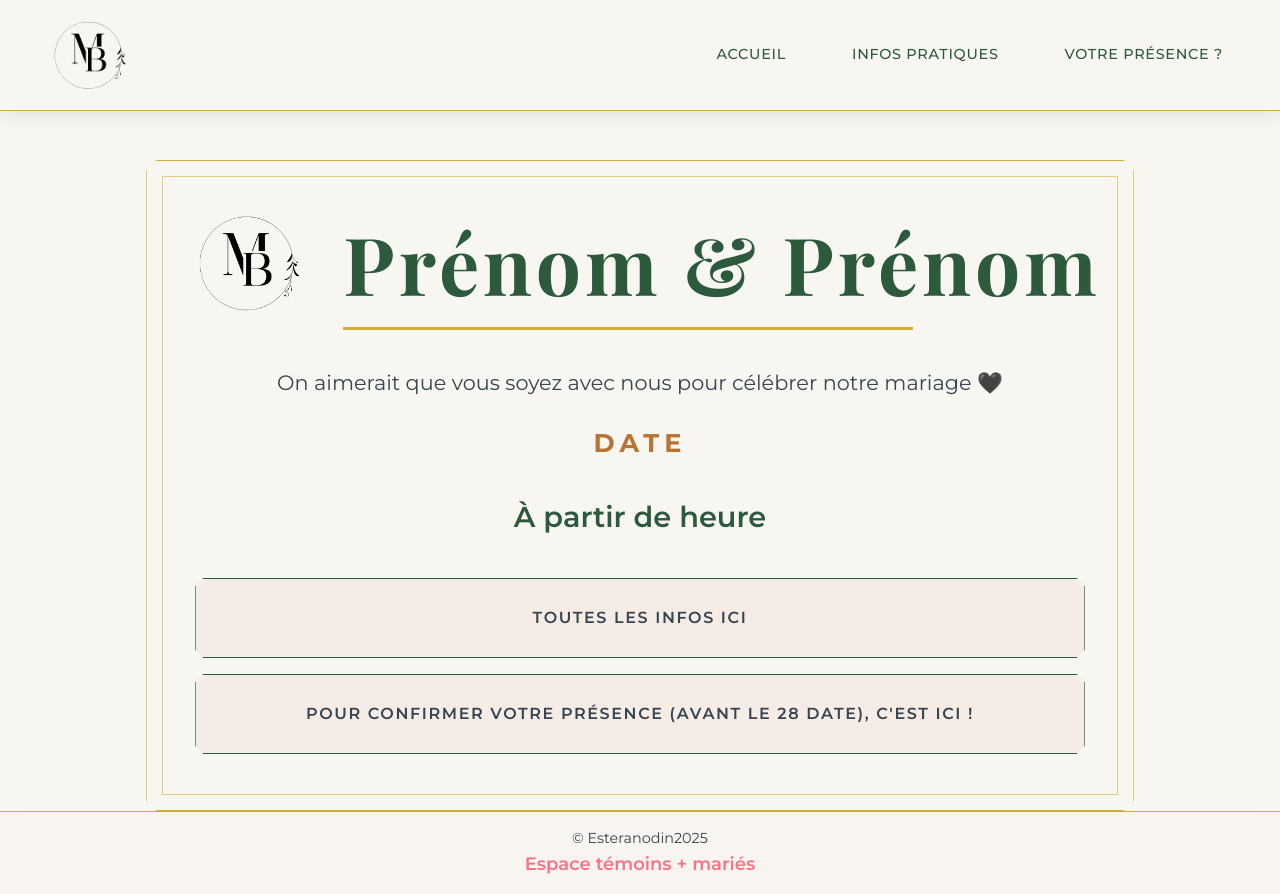
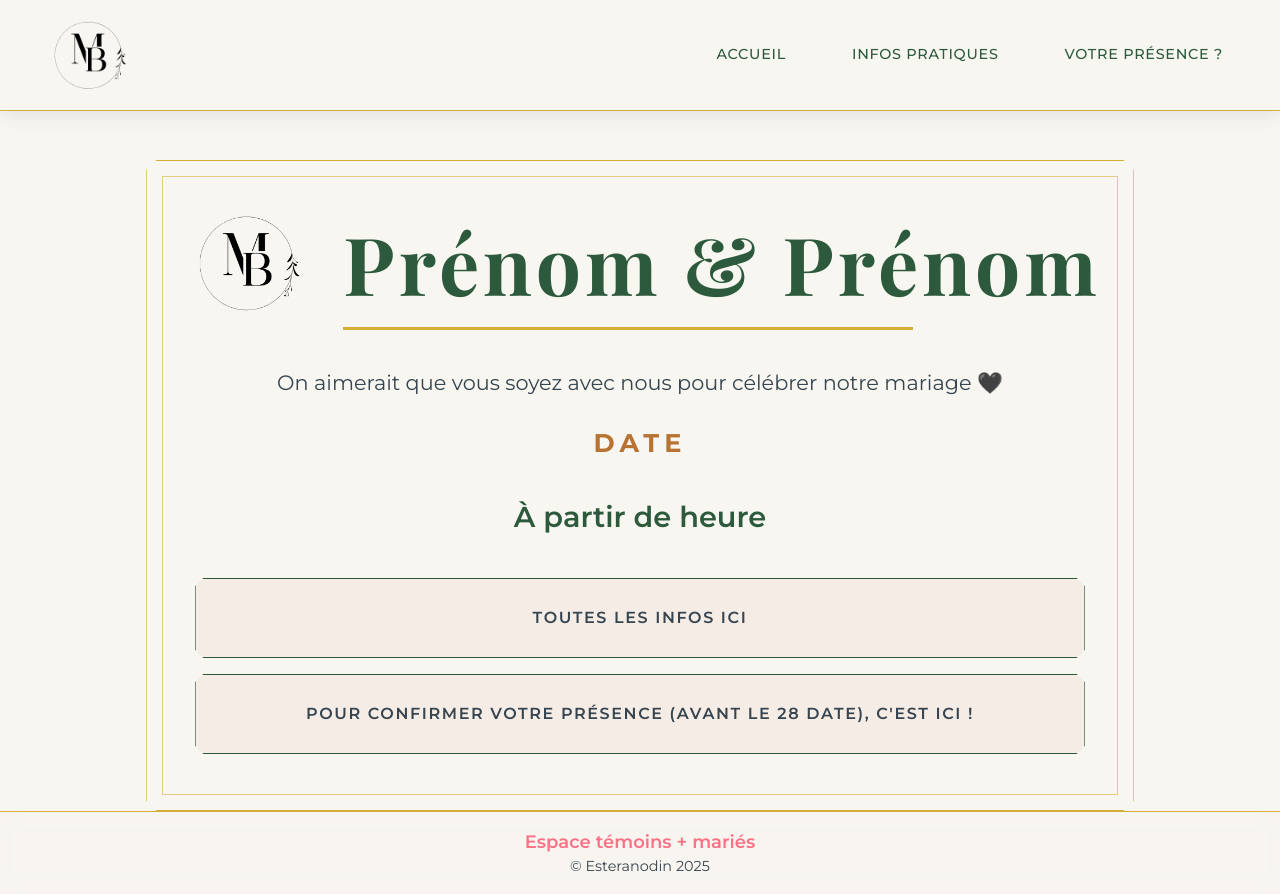
Before and after one commit to Esteranodin/Wedding-RSVP, a Next.js app: page / in a window 1280 px wide. Built offline with nearby package versions, Linux system fonts and the light colour scheme; a web font is replaced by a local one.

Commit message:
DEL: data persos

```diff
--- a/app/layout.js
+++ b/app/layout.js
@@ -70,8 +70,8 @@ export default function RootLayout({ children }) {
           {children}
 
           <footer className="footer-elegant mt-auto">
-          <p>© Esteranodin{new Date().getFullYear()}</p>
           <Link href="/admin" onClick={closeMenu} className='text-rose-400 text-lg font-semibold'>Espace témoins + mariés</Link>
+          <p>© Esteranodin {new Date().getFullYear()}</p>
           </footer>
         </div>
       </body>
```
Also changed, not shown: app/favicon.ico.png (deleted), 1 other file (tests, documents, lock files or other folders).
